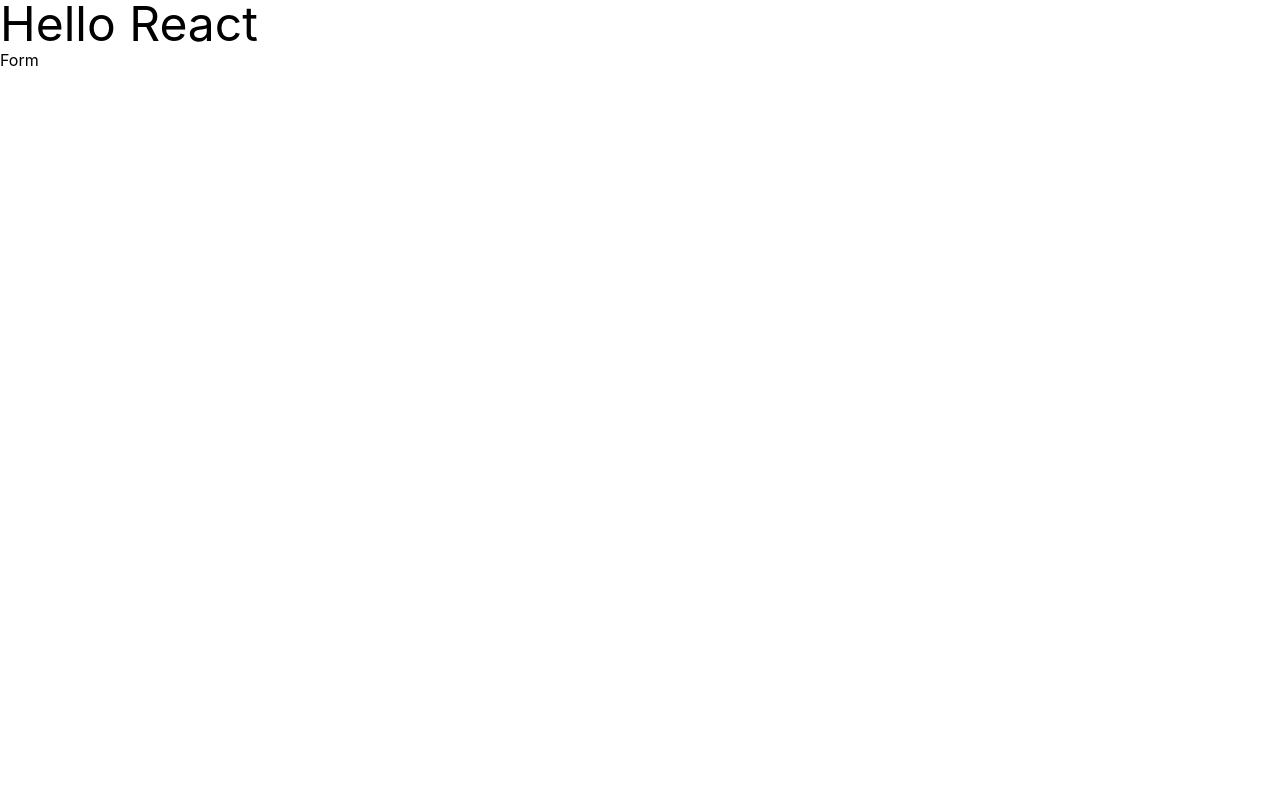
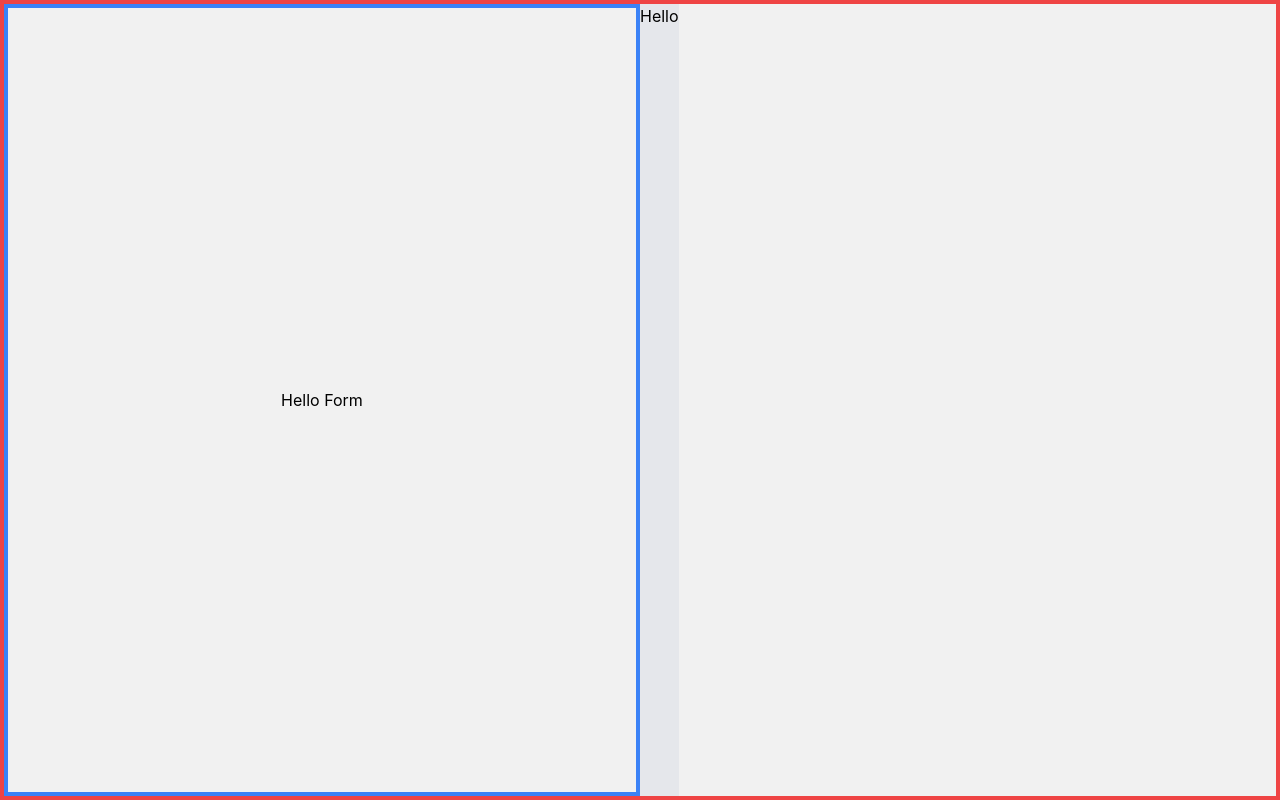
Before and after one commit to septianadip17/slicing-exercise-part1, a React (Create React App) app: page / in a window 1280 px wide. Built offline with nearby package versions, Linux system fonts and the light colour scheme.

Commit message:
screen slice to be 2

```diff
--- a/src/App.js
+++ b/src/App.js
@@ -2,9 +2,13 @@ import Form from "./components/Form";
 
 function App() {
   return (
-    <div>
-      <h1 className="text-5xl">Hello React</h1>
-      <Form />
+    <div className="flex w-full h-screen border-4 border-red-500">
+      <div className="w-full flex items-center justify-center lg:w-1/2 border-4 border-blue-500">
+        <Form />
+      </div>
+      <div className="hidden lg:flex h-full bg-gray-200">
+        <div>Hello</div>
+      </div>
     </div>
   );
 }
--- a/src/components/Form.js
+++ b/src/components/Form.js
@@ -1,5 +1,5 @@
 import * as React from "react";
 
 export default function Form() {
-  return <div>Form</div>;
+  return <div>Hello Form</div>;
 }
--- a/src/index.css
+++ b/src/index.css
@@ -4,6 +4,7 @@
 
 body {
   margin: 0;
+  background: #f1f1f1;
   font-family: -apple-system, BlinkMacSystemFont, 'Segoe UI', 'Roboto', 'Oxygen',
     'Ubuntu', 'Cantarell', 'Fira Sans', 'Droid Sans', 'Helvetica Neue',
     sans-serif;
```
